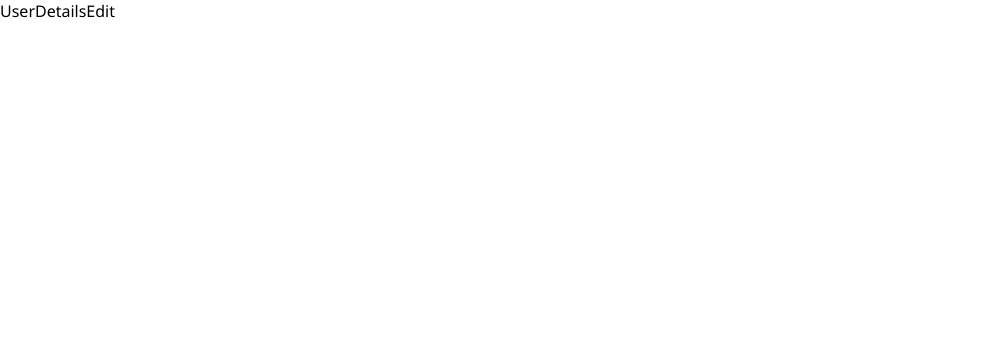
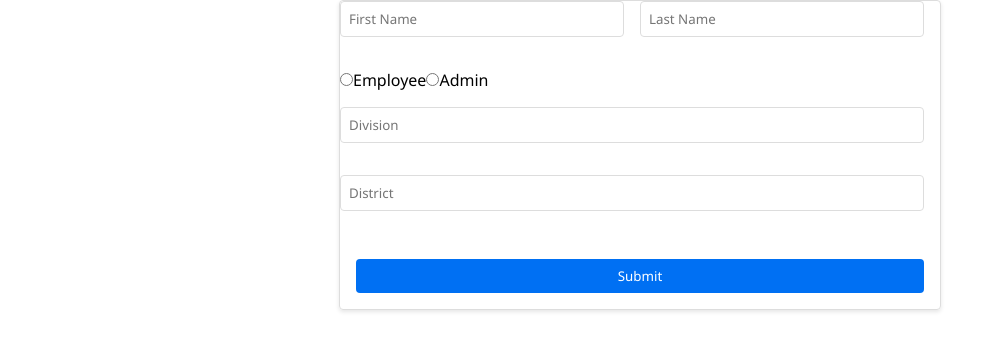
Before and after one commit to sajib-bme-kuet/Assignment, a React (Create React App) app: page /edit/1 in a window 1280 px wide. Shown: the top 350 px of the page, without its empty margins (0-1003 px from the left). Built offline with nearby package versions, Linux system fonts and the light colour scheme.

Commit message:
prelim form built

```diff
--- a/package.json
+++ b/package.json
@@ -17,7 +17,8 @@
     "react-router-dom": "^6.6.1",
     "react-scripts": "5.0.1",
     "redux-toolkit": "^1.1.2",
-    "web-vitals": "^2.1.4"
+    "web-vitals": "^2.1.4",
+    "yup": "^0.32.11"
   },
   "scripts": {
     "start": "react-scripts start",
--- a/src/components/forms/UserAddForm.jsx
+++ /dev/null
@@ -1,7 +0,0 @@
-import React from "react";
-
-const UserAddForm = () => {
-  return <div>UserAddForm</div>;
-};
-
-export default UserAddForm;
--- /dev/null
+++ b/src/components/forms/UserDetailsForm.jsx
@@ -0,0 +1,92 @@
+import { Field, Form, Formik } from "formik";
+import * as yup from "yup";
+import "./userDetailsForm.css";
+
+const UserDetailsForm = ({ initialFormValues }) => {
+  const validationSchema = yup.object({
+    first_name: yup
+      .string("Please enter User's First Name")
+      .required("First Name is required"),
+    last_name: yup
+      .string("Please enter User's Last Name")
+      .required("Last Name is required"),
+    user_type: yup
+      .string("Please enter User Type")
+      .required("User Type is required"),
+    division: yup.string("Please Choose User's division"),
+    district: yup.string("Please Choose User's District"),
+  });
+
+  return (
+    <div className="card">
+      <Formik
+        initialValues={
+          initialFormValues
+            ? initialFormValues
+            : {
+                first_name: "",
+                last_name: "",
+                user_type: "",
+                division: "",
+                district: "",
+              }
+        }
+        validationSchema={validationSchema}
+        onSubmit={(values) => {
+          alert(JSON.stringify(values, null, 2));
+        }}
+      >
+        {({ isSubmitting }) => (
+          <Form className="form">
+            <div className="form-row">
+              <Field
+                className="form-control"
+                type="text"
+                name="first_name"
+                placeholder="First Name"
+              />
+              <Field
+                className="form-control"
+                type="text"
+                name="last_name"
+                placeholder="Last Name"
+              />
+            </div>
+            <div className="form-row">
+              <label>
+                <Field type="radio" name="user_type" value="employee" />
+                Employee
+              </label>
+              <br />
+              <label>
+                <Field type="radio" name="user_type" value="admin" />
+                Admin
+              </label>
+            </div>
+            <div className="form-row">
+              <Field
+                className="form-control"
+                type="text"
+                name="division"
+                placeholder="Division"
+              />
+            </div>
+            <div className="form-row">
+              <Field
+                className="form-control"
+                type="text"
+                name="district"
+                placeholder="District"
+              />
+            </div>
+            <button type="submit" disabled={isSubmitting}>
+              {!initialFormValues ? "Submit" : "Save"}
+            </button>
+          </Form>
+        )}
+      </Formik>
+    </div>
+  );
+};
+
+export default UserDetailsForm;
--- /dev/null
+++ b/src/components/forms/userDetailsForm.css
@@ -0,0 +1,44 @@
+.card {
+  max-width: 600px;
+  margin: 0 auto;
+  border: 1px solid #ddd;
+  border-radius: 4px;
+  box-shadow: 0 2px 4px rgba(0, 0, 0, 0.1);
+  overflow: hidden;
+}
+
+.form {
+  display: flex;
+  flex-direction: column;
+}
+
+.form-row {
+  display: flex;
+  flex-wrap: wrap;
+  margin-bottom: 16px;
+}
+
+.form-control {
+  flex: 1;
+  min-width: 0;
+  margin: 0 16px 16px 0;
+  padding: 8px;
+  border: 1px solid #ddd;
+  border-radius: 4px;
+}
+
+button[type="submit"] {
+  margin: 16px;
+  padding: 8px 16px;
+  background-color: #0070f3;
+  color: #fff;
+  border: 0;
+  border-radius: 4px;
+  cursor: pointer;
+}
+
+button[type="submit"]:disabled {
+  background-color: #ccc;
+  color: #fff;
+  cursor: not-allowed;
+}
--- a/src/pages/UserDetailsEdit.jsx
+++ b/src/pages/UserDetailsEdit.jsx
@@ -1,7 +1,12 @@
 import React from "react";
+import UserDetailsForm from "../components/forms/UserDetailsForm";
 
 const UserDetailsEdit = () => {
-  return <div>UserDetailsEdit</div>;
+  return (
+    <div>
+      <UserDetailsForm />
+    </div>
+  );
 };
 
 export default UserDetailsEdit;
--- a/src/pages/Users.jsx
+++ b/src/pages/Users.jsx
@@ -4,7 +4,7 @@ import Tab from "../components/tab/Tab";
 import Tabs from "../components/tabs/Tabs";
 
 import { useState } from "react";
-import UserAddForm from "../components/forms/UserAddForm";
+import UserDetailsForm from "../components/forms/UserDetailsForm";
 import Table from "../components/table/Table";
 
 const Users = () => {
@@ -13,7 +13,7 @@ const Users = () => {
   return (
     <>
       <Modal open={isOpen} onClose={() => setIsOpen(false)} title="Add User">
-        <UserAddForm />
+        <UserDetailsForm />
       </Modal>
       <Button onClick={() => setIsOpen(true)}>Add User</Button>
       <Tabs>
```
Also changed, not shown: 1 other file (tests, documents, lock files or other folders).
